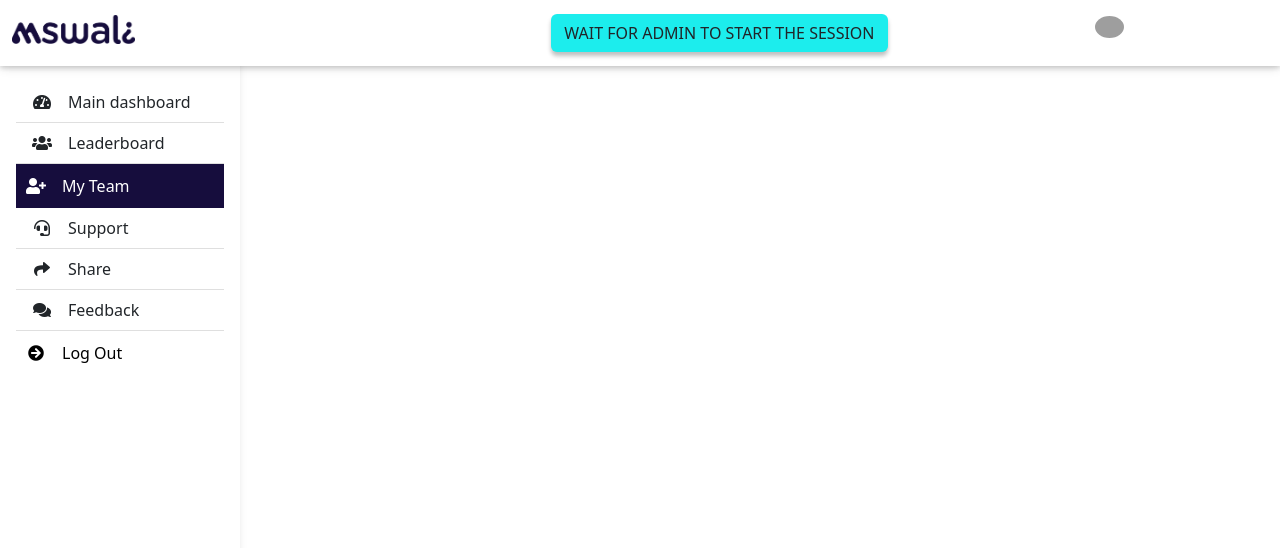
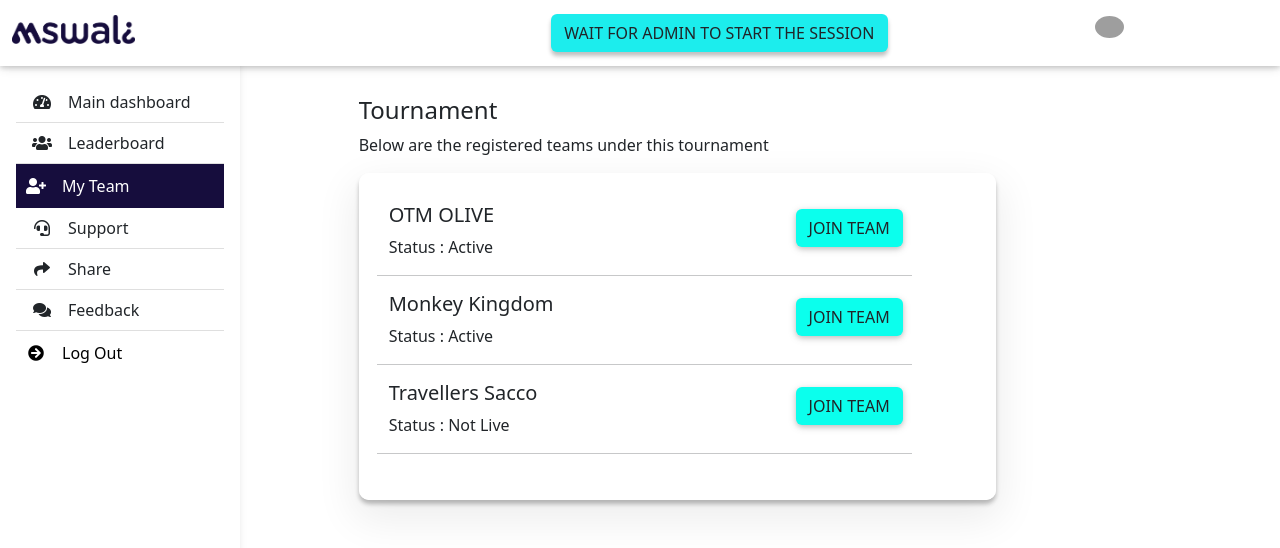
Before and after one commit to Alexotieno1717/pwa-ui, a React (Create React App) app: page /my-team in a window 1280 px wide. Shown: the top 548 px of the page. Built offline with nearby package versions, Linux system fonts and the light colour scheme; sample sign-in values are in the browser's storage; grey boxes are pictures that could not be loaded.

Commit message:
Created a layout of my team

```diff
--- a/src/components/my-team/MyTeam.jsx
+++ b/src/components/my-team/MyTeam.jsx
@@ -1,6 +1,7 @@
 import SideBar from '../Navigation/sidebar/SideBar';
 import Navbar from '../Navigation/Navbar/Navbar';
 import React from 'react';
+import './MyTeam.css';
 
 
 function MyTeam() {
@@ -17,7 +18,57 @@ function MyTeam() {
       </header>
       {/*Main layout*/}
       <main>
-        My Team
+        <div className="container pt-5">
+          <div className='container'>
+            <div className='row'>
+              <div className='col-md-1'/>
+              <div className='col-md-8'>
+                <div className='myTeamContent pt-5'>
+                  <h4>Tournament</h4>
+                  <p>Below are the registered teams under this tournament</p>
+                </div>
+
+                <div className="myTeamBackground">
+                  <div className='row'>
+                    <div className='col-md-8'>
+                      <h5>OTM OLIVE</h5>
+                      <p>Status : Active</p>
+                    </div>
+                    <div className='col-md-4'>
+                      <button className='btn btn-Join'>Join Team</button>
+                    </div>
+
+                    <hr className='myTeamHr'/>
+
+                    {/*Row Two*/}
+                    <div className='col-md-8'>
+                      <h5>Monkey Kingdom</h5>
+                      <p>Status : Active</p>
+                    </div>
+                    <div className='col-md-4'>
+                      <button className='btn btn-Join'>Join Team</button>
+                    </div>
+
+                    <hr className='myTeamHr'/>
+
+                    {/*Row Three*/}
+                    <div className='col-md-8'>
+                      <h5>Travellers Sacco</h5>
+                      <p>Status : Not Live</p>
+                    </div>
+                    <div className='col-md-4'>
+                      <button className='btn btn-Join'>Join Team</button>
+                    </div>
+
+                    <hr className='myTeamHr'/>
+
+                  </div>
+                </div>
+              </div>
+              <div className='col-md-1'/>
+            </div>
+          </div>
+        </div>
       </main>
 
     </div>
```
